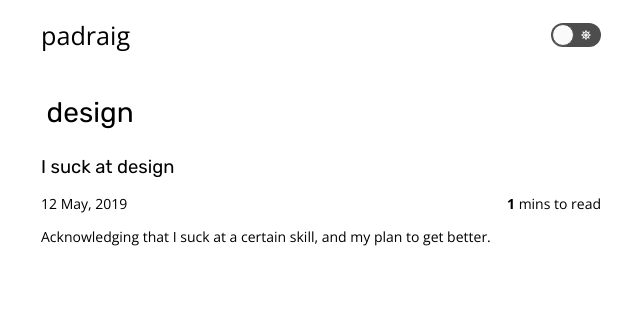
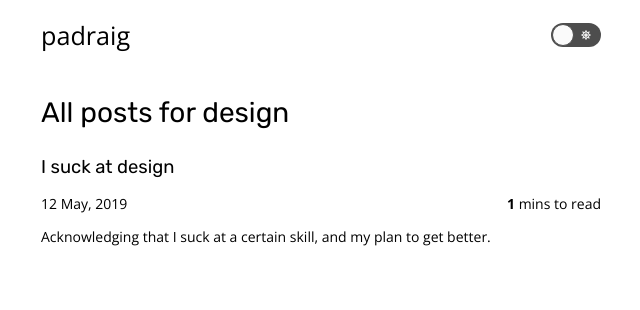
Before and after one commit to powens/personal-site-gatsby, a Gatsby site: page /tags/design/ in a window 1280 px wide. Shown: the whole page, without its empty margins (319-959 px from the left). Built offline with nearby package versions, Linux system fonts and the light colour scheme; Gatsby itself is replaced by a stand-in of ours; some packages are replaced by stand-ins of ours.

Commit message:
Bump deps and update tag page

```diff
--- a/src/templates/tags.tsx
+++ b/src/templates/tags.tsx
@@ -27,9 +27,7 @@ const Tags = ({ pageContext, data }: Props) => {
 
   return (
     <Layout>
-      <h1>
-        <Tag tag={tag} />
-      </h1>
+      <h1>All posts for {tag}</h1>
       <section>
         <PostList posts={edges} />
       </section>
```
Also changed, not shown: 1 other file.
